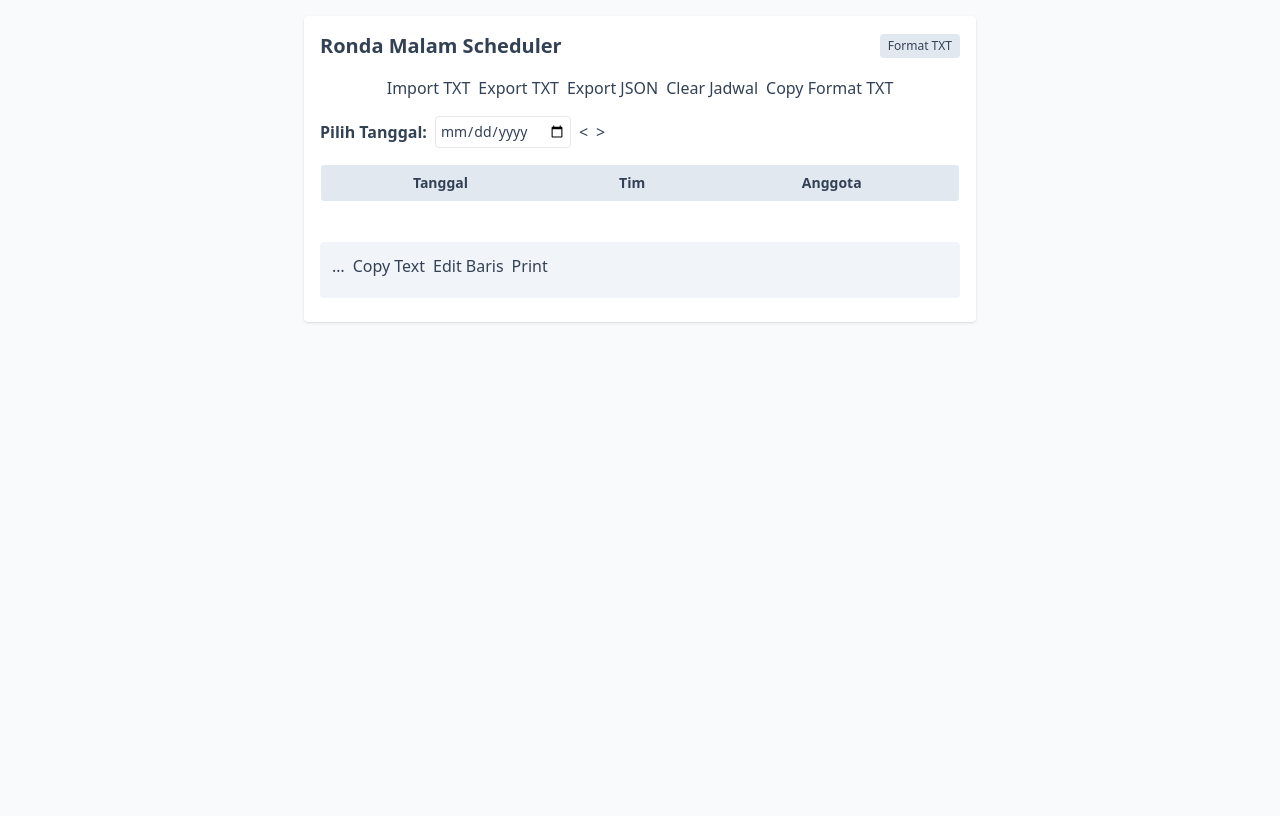
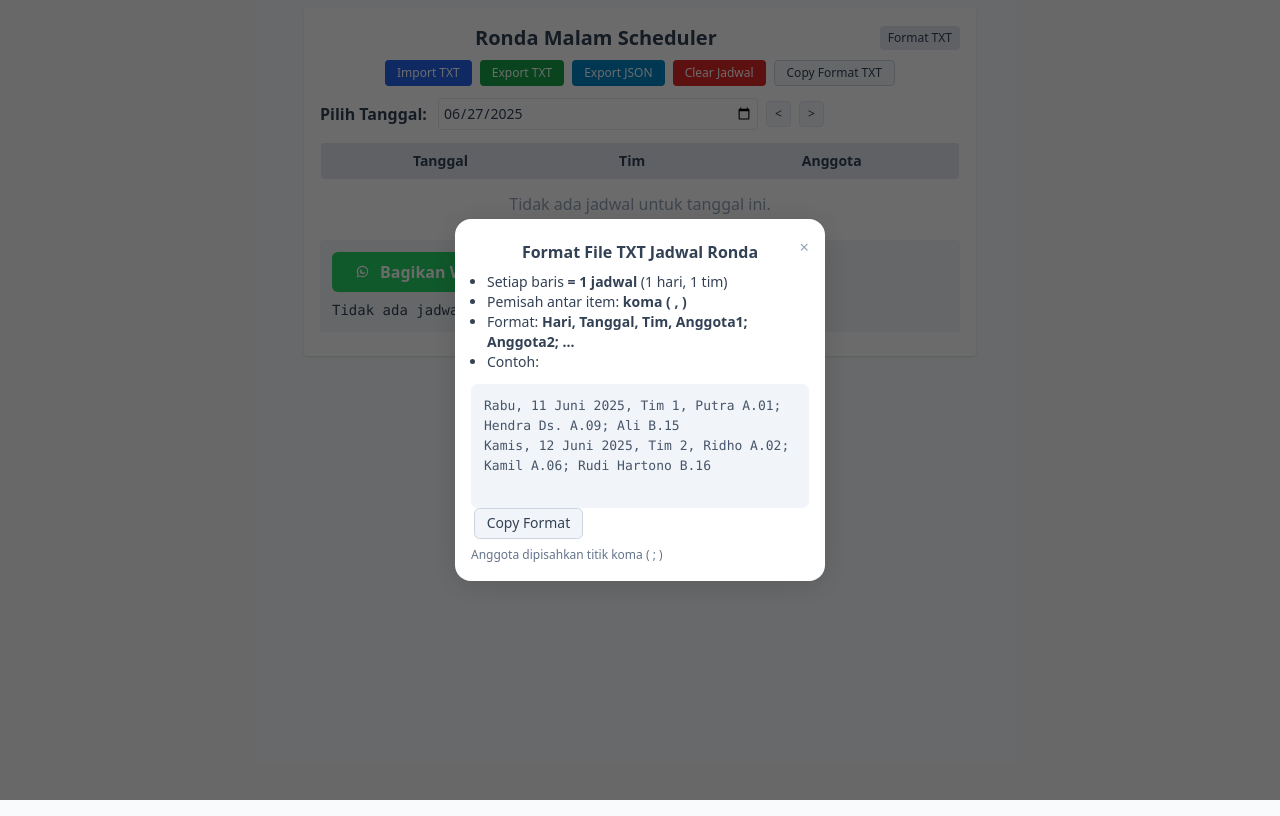
Before and after one commit to ieproject-app/ronda_template, a plain HTML site: page index.html in a window 1280 px wide. Both pictures are taken after a click on the button "Format TXT". Drawn offline with nearby package versions, Linux system fonts and the light colour scheme.

Commit message:
Update index.html

```diff
--- a/index.html
+++ b/index.html
@@ -2,56 +2,128 @@
 <html lang="id">
 <head>
   <meta charset="UTF-8" />
-  <meta name="viewport" content="width=device-width,initial-scale=1.0" />
+  <meta name="viewport" content="width=device-width,initial-scale=1.0"/>
   <title>Ronda Malam Scheduler</title>
   <script src="https://cdn.tailwindcss.com"></script>
   <meta name="color-scheme" content="dark light">
   <style>
     html { color-scheme: light dark; }
     body { transition: background 0.2s, color 0.2s; }
+    @media (max-width:600px) {
+      .max-w-2xl { max-width: 100vw !important; }
+      .p-4, .p-3 { padding: 0.85rem !important; }
+      .rounded { border-radius: 0.6rem !important; }
+      table, th, td { font-size: 14px !important; }
+      .overlay-panel { width: 98vw !important; min-width: 0; }
+      .wa-btn { padding: 0.38rem 1rem !important; font-size: 0.97rem; }
+    }
     @media print {
-      /* Consider using more specific selectors instead of !important */
-      body, .bg-white { background: #fff !important; color:#222 !important; }
-      .shadow, .rounded, .bg-slate-50, .bg-slate-100, .bg-slate-200 { box-shadow:none; border-radius:0; background: #fff; }
-      .max-w-2xl { max-width: 100vw; }
-      pre, textarea { background: #fff; color: #000; }
-      #mainBody { color: #000; }
-      .no-print { display:none; }
+      body, .bg-white { background: #fff !important; color:#222 !important;}
+      .shadow, .rounded, .bg-slate-50, .bg-slate-100, .bg-slate-200 { box-shadow:none !important; border-radius:0 !important; background: #fff !important;}
+      .max-w-2xl { max-width: 100vw !important; }
+      pre, textarea { background: #fff !important; color: #000 !important;}
+      #mainBody { color: #000 !important;}
+      .no-print { display:none !important;}
     }
+    .overlay-bg {
+      background: rgba(0,0,0,.58);
+      position: fixed; z-index: 1000;
+      left:0; top:0; width:100vw; height:100vh;
+      display: flex; align-items: center; justify-content: center;
+      transition: opacity .25s;
+    }
+    .overlay-panel {
+      background: #fff;
+      max-width: 95vw;
+      width: 370px;
+      border-radius: 1rem;
+      padding: 1.3rem 1rem 1.1rem 1rem;
+      box-shadow: 0 4px 32px #0002;
+      color: #334155;
+      position: relative;
+      font-size: 15px;
+    }
+    body.dark .overlay-panel { background: #232329; color: #f1f5f9;}
+    .overlay-panel pre {
+      background: #f1f5f9;
+      color: #475569;
+      font-size: 13px;
+      border-radius: .5em;
+      margin-top: 12px;
+      padding: 0.9em 1em;
+      line-height: 1.55;
+      white-space: pre-wrap;
+    }
+    .overlay-panel .close-btn {
+      position: absolute;
+      right: 1rem;
+      top: 1rem;
+      font-size: 1.1em;
+      color: #94a3b8;
+      background: none;
+      border: none;
+      cursor: pointer;
+      transition: color .13s;
+    }
+    .overlay-panel .close-btn:active, .overlay-panel .close-btn:focus, .overlay-panel .close-btn:hover {
+      color: #2563eb;
+    }
+    .wa-btn {
+      background: #25D366;
+      color: white;
+      font-weight: 700;
+      border-radius: 6px;
+      padding: 0.5rem 1.3rem;
+      font-size: 1rem;
+      display: flex;
+      align-items: center;
+      gap: 0.5em;
+      transition: background 0.2s;
+    }
+    .wa-btn:hover { background: #1ebd5a; }
+    .wa-icon { width: 1.2em; height: 1.2em; display:inline-block; vertical-align:middle;}
+    .cursor-pointer { cursor: pointer; }
+    .copy-btn {
+      background: #f1f5f9;
+      border: 1px solid #cbd5e1;
+      padding: 0.3em 0.85em;
+      font-size: 0.93em;
+      border-radius: 0.4em;
+      color: #334155;
+      cursor: pointer;
+      margin-left: 0.2em;
+      transition: background .17s;
+    }
+    .copy-btn:hover { background: #e0e7ef;}
+    body.dark .copy-btn { background: #232329; color: #f1f5f9; border-color: #475569;}
+    .overflow-x-auto { overflow-x: auto; }
   </style>
 </head>
-<body class="bg-slate-50 min-h-screen text-slate-700 px-4 sm:px-6 md:px-8" id="mainBody">
+<body class="bg-slate-50 min-h-screen text-slate-700" id="mainBody">
 
-<div class="max-w-2xl mx-auto mt-4 bg-white rounded shadow p-4">
-  <!-- Reusable utility classes should be extracted to avoid repetition -->
-  <div class="flex items-center justify-between mb-4">
-    <h1 class="text-lg md:text-xl font-bold">Ronda Malam Scheduler</h1>
-    <button id="btnShowFormat" class="no-print px-2 py-1 text-xs bg-slate-200 rounded">Format TXT</button>
+<div class="max-w-2xl mx-auto mt-2 p-2 md:p-4 bg-white rounded shadow">
+  <div class="flex items-center justify-between mb-2">
+    <h1 class="text-lg md:text-xl font-bold text-center flex-1">Ronda Malam Scheduler</h1>
+    <button id="btnShowFormat" class="no-print px-2 py-1 text-xs bg-slate-200 rounded ml-2">Format TXT</button>
   </div>
-
-  <!-- Import / Export Buttons -->
-  <div class="flex flex-wrap gap-2 mb-4 no-print justify-center">
+  <!-- Import / Export -->
+  <div class="flex flex-wrap gap-2 mb-3 no-print justify-center">
     <input type="file" id="inputFile" accept=".txt,.json" class="hidden" />
-    <!-- Consider looping through button configs in JS to dynamically generate these -->
-    <button id="btnImport" class="btn-action">Import TXT</button>
-    <button id="btnExportTxt" class="btn-action btn-green">Export TXT</button>
-    <button id="btnExportJson" class="btn-action btn-sky">Export JSON</button>
-    <button id="btnClear" class="btn-action btn-red">Clear Jadwal</button>
-    <button id="btnCopyFormatTxt" class="btn-action" title="Copy Format TXT">Copy Format TXT</button>
+    <button id="btnImport" class="px-3 py-1 bg-blue-600 text-white rounded text-xs hover:bg-blue-700">Import TXT</button>
+    <button id="btnExportTxt" class="px-3 py-1 bg-green-600 text-white rounded text-xs hover:bg-green-700">Export TXT</button>
+    <button id="btnExportJson" class="px-3 py-1 bg-sky-600 text-white rounded text-xs hover:bg-sky-700">Export JSON</button>
+    <button id="btnClear" class="px-3 py-1 bg-red-600 text-white rounded text-xs hover:bg-red-700">Clear Jadwal</button>
+    <button id="btnCopyFormatTxt" class="px-3 py-1 bg-slate-100 border border-slate-300 rounded text-xs hover:bg-slate-200" title="Copy Format TXT">Copy Format TXT</button>
   </div>
-
-  <!-- Date Picker -->
-  <div class="flex flex-col sm:flex-row sm:items-center gap-2 mb-4">
-    <label class="font-semibold flex-shrink-0">Pilih Tanggal:</label>
-    <input type="date" id="datePicker" class="border rounded p-1 text-sm" />
-    <button id="btnPrev" class="nav-btn">&lt;</button>
-    <button id="btnNext" class="nav-btn">&gt;</button>
+  <!-- Tanggal Picker -->
+  <div class="flex flex-col md:flex-row md:items-center gap-2 mb-3">
+    <label class="font-semibold flex-shrink-0 min-w-[110px]">Pilih Tanggal:</label>
+    <input type="date" id="datePicker" class="border rounded p-1 text-sm flex-1 max-w-xs" />
+    <button id="btnPrev" class="px-2 py-1 text-xs rounded bg-slate-100 hover:bg-slate-200 border border-slate-200 no-print">&lt;</button>
+    <button id="btnNext" class="px-2 py-1 text-xs rounded bg-slate-100 hover:bg-slate-200 border border-slate-200 no-print">&gt;</button>
   </div>
-
-  <!-- Preview: Table for desktop, Cards for mobile -->
-  <div id="previewContainer" class="mb-4">
-    <!-- Desktop Table -->
-    <div class="hidden sm:block overflow-x-auto">
+  <!-- Preview Tabel -->
+  <div id="previewContainer" class="mb-3 overflow-x-auto">
     <table class="w-full border text-sm rounded overflow-hidden min-w-[360px]">
       <thead>
         <tr class="bg-slate-200 dark:bg-slate-700">
@@ -62,64 +134,59 @@
       </thead>
       <tbody id="previewTableBody"></tbody>
     </table>
-    </div>
-    <!-- Mobile Card List -->
-    <div class="space-y-3 sm:hidden">
-      <template id="cardTemplate">
-        <div class="p-4 bg-white rounded shadow dark:bg-gray-800">
-          <div class="flex justify-between mb-2">
-            <span class="font-semibold text-base text-slate-700 dark:text-slate-200" data-label="Tim"></span>
-            <span class="text-xs text-gray-500 dark:text-gray-400" data-label="Tanggal"></span>
-          </div>
-          <div class="flex flex-wrap gap-1 break-words" data-label="Members"></div> <!-- Fixed malformed closing tag -->
-        </div>
-      </template>
-      <div id="cardContainer"></div>
-    </div>
     <div id="notFound" class="text-center text-slate-400 p-3"></div>
   </div>
-
-  <!-- Edit Panel -->
-  <div id="editRowPanel" class="mb-4 hidden">
-    <div class="bg-slate-100 rounded p-3 mb-2">
+  <!-- Edit -->
+  <div id="editRowPanel" class="mb-3 hidden">
+    <div class="bg-slate-100 rounded p-2 mb-2">
       <div class="mb-2 font-semibold">Edit Jadwal</div>
-      <form id="editForm" class="flex flex-col gap-2">
+      <form id="editForm" class="flex flex-col gap-1">
         <label>Tanggal: <input type="date" id="editTanggal" class="border rounded p-1 text-sm" required></label>
         <label>Tim: <input type="text" id="editTeam" class="border rounded p-1 text-sm" required></label>
         <label>Anggota: <input type="text" id="editAnggota" class="border rounded p-1 text-sm" required></label>
         <div class="flex gap-2 mt-2">
-          <button class="btn-action btn-blue" type="submit">Simpan</button>
-          <button id="btnCancelEdit" class="btn-action" type="button">Batal</button>
+          <button class="px-3 py-1 bg-blue-600 text-white rounded text-xs hover:bg-blue-700" type="submit">Simpan</button>
+          <button id="btnCancelEdit" class="px-3 py-1 bg-slate-200 rounded text-xs hover:bg-slate-300" type="button">Batal</button>
         </div>
       </form>
     </div>
   </div>
-
-  <!-- WhatsApp & Copy -->
+  <!-- WhatsApp Output -->
   <div class="mt-2 mb-2 bg-slate-100 rounded p-3">
     <div class="flex flex-wrap gap-2 mb-2 items-center">
-      <button id="btnShareWA" class="wa-btn no-print">…</button>
-      <button id="btnCopyWA" class="btn-action" title="Copy Text">Copy Text</button>
-      <!-- Consider grouping edit/print/copy actions into a toolbar component -->
-      <button id="btnEditRow" class="btn-action">Edit Baris</button>
-      <button id="btnPrint" class="btn-action">Print</button>
+      <button id="btnShareWA" class="wa-btn no-print"><svg viewBox="0 0 32 32" fill="none" class="wa-icon"><circle cx="16" cy="16" r="16" fill="#25D366"/><path d="M16 6.3c-5.4 0-9.7 4.3-9.7 9.7 0 1.7.5 3.3 1.3 4.7L6 26l5.4-1.7c1.3.7 2.8 1.1 4.3 1.1 5.4 0 9.7-4.3 9.7-9.7S21.4 6.3 16 6.3zm0 17.1c-1.3 0-2.6-.3-3.7-.9l-.3-.2-3.2 1 1-3.1-.2-.3C8.8 18.3 8.4 17.2 8.4 16c0-4.2 3.4-7.6 7.6-7.6s7.6 3.4 7.6 7.6-3.4 7.6-7.6 7.6zm4.1-5.7c-.2-.1-1.2-.6-1.3-.7-.2-.1-.3-.1-.5.1-.1.2-.6.7-.7.8-.1.1-.2.2-.5.1-1.1-.4-2-1.1-2.7-2-.2-.2.1-.3.2-.4.1-.1.2-.2.3-.4.1-.2 0-.3-.1-.5-.1-.1-.5-1.3-.7-1.7-.2-.4-.3-.3-.5-.3-.2 0-.3 0-.5 0-.2.1-.5.2-.8.5-.3.3-1.1 1.1-1.1 2.6 0 1.4 1.2 2.8 1.4 2.9.2.1 2.3 1.5 4.5 1.5 2.2 0 3.5-1.5 3.6-2.9.2-.3.2-.4 0-.5z" fill="#fff"/></svg>Bagikan WhatsApp</button>
+      <button id="btnCopyWA" class="px-3 py-1 bg-slate-200 rounded text-xs hover:bg-slate-300 no-print">Copy Text</button>
+      <button id="btnEditRow" class="px-3 py-1 bg-yellow-100 border border-yellow-400 text-yellow-900 rounded text-xs hover:bg-yellow-200 no-print">Edit Baris</button>
+      <button id="btnPrint" class="px-3 py-1 bg-slate-200 rounded text-xs hover:bg-slate-300 no-print">Print</button>
     </div>
     <pre id="waOutput" class="whitespace-pre-wrap text-slate-700 text-sm bg-transparent"></pre>
   </div>
 </div>
 
-<!-- Fixed Bottom Bar for Mobile -->
-<div class="fixed bottom-0 left-0 w-full sm:hidden bg-white border-t p-2 flex justify-around shadow-md z-50 no-print">
-  <button id="btnShareWAFixed" class="wa-btn flex-1 mx-1 justify-center">…</button>
-  <button id="btnCopyWAFixed" class="btn-action flex-1 mx-1 justify-center" title="Copy Text">Copy</button>
+<!-- Overlay Format -->
+<div id="formatOverlay" class="overlay-bg" style="display:none;">
+  <div class="overlay-panel">
+    <button class="close-btn" id="btnCloseFormat" title="Tutup">&times;</button>
+    <div class="font-semibold text-base mb-2 text-center">Format File TXT Jadwal Ronda</div>
+    <div>
+      <ul class="mb-3 pl-4 text-sm list-disc">
+        <li>Setiap baris <b>= 1 jadwal</b> (1 hari, 1 tim)</li>
+        <li>Pemisah antar item: <b>koma ( , )</b></li>
+        <li>Format: <b>Hari, Tanggal, Tim, Anggota1; Anggota2; ...</b></li>
+        <li>Contoh:</li>
+      </ul>
+      <pre id="exampleFormat">
+Rabu, 11 Juni 2025, Tim 1, Putra A.01; Hendra Ds. A.09; Ali B.15
+Kamis, 12 Juni 2025, Tim 2, Ridho A.02; Kamil A.06; Rudi Hartono B.16
+      </pre>
+      <button id="copyFormatExample" class="copy-btn">Copy Format</button>
+      <div class="mt-2 text-xs text-slate-500">Anggota dipisahkan titik koma ( ; )</div>
+    </div>
+  </div>
 </div>
 
-<!-- Add <noscript> fallback message for users with JS disabled -->
-<noscript>
-  <div class="fixed inset-0 bg-white p-4 text-center">
-    <p>JavaScript diperlukan agar aplikasi ini berfungsi dengan baik. Silakan aktifkan JavaScript.</p>
-  </div>
-</noscript>
+<!-- Toast Notification -->
+<div id="toast" class="fixed left-1/2 bottom-7 px-4 py-2 rounded shadow text-white bg-slate-800 text-sm z-50 transition-all" style="display:none;transform:translateX(-50%);"></div>
 
 <script>
 let jadwalArr = [];
```
Lines whose indentation alone changed are shown as unchanged.
